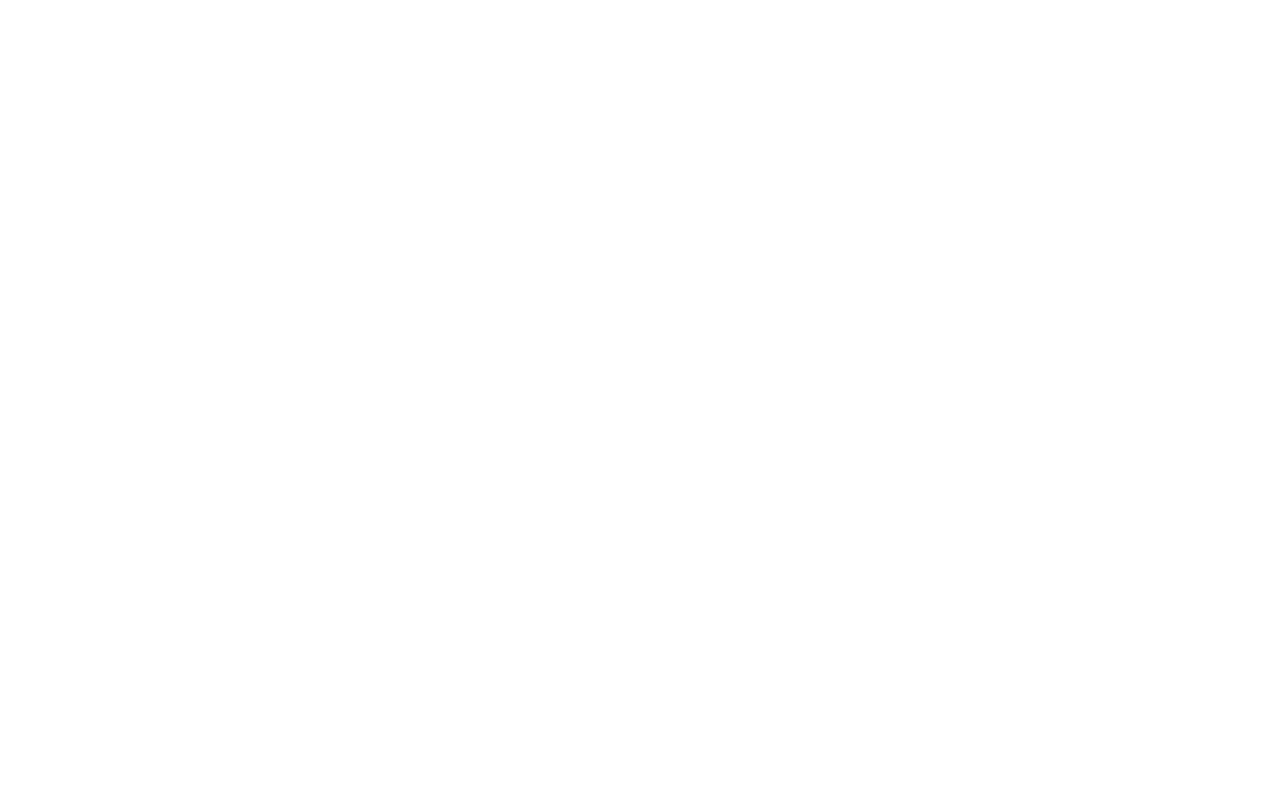
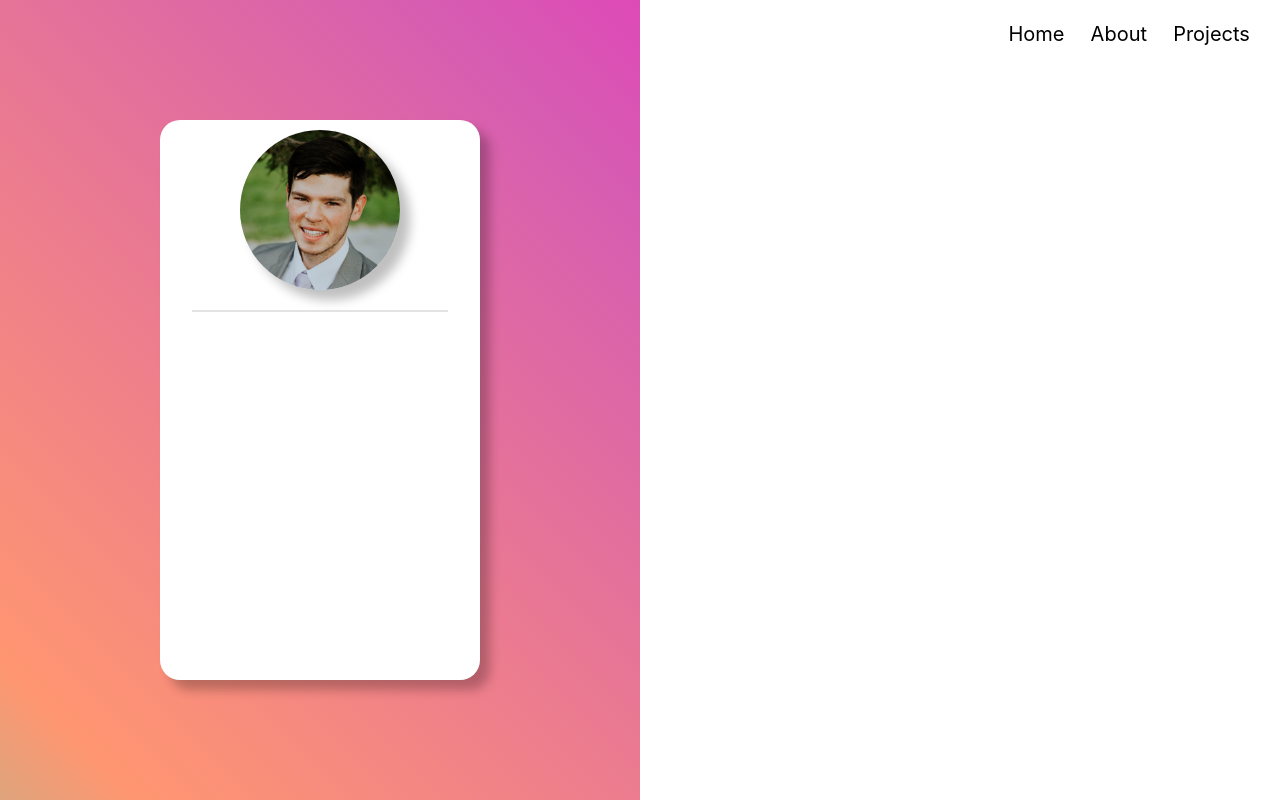
Before and after one commit to stuffy3/portfolio, a React (Create React App) app: page /portfolio/about in a window 1280 px wide. Before the commit this address had no page. Built offline with nearby package versions, Linux system fonts and the light colour scheme.

Commit message:
fixed the linking issues

```diff
--- a/src/App.js
+++ b/src/App.js
@@ -9,8 +9,9 @@ function App() {
   return (
     <div className="App">
       <Routes>
-      <Route path='/portfolio/' element={<StripeGradient />} />
-      <Route path='about' element={<About />} />
+      <Route path='/portfolio' element={<StripeGradient />} />
+      <Route exact path='/portfolio/about' element={<About />} />
+
       </Routes>
     </div>
   );
--- a/src/components/CircleContent.js
+++ b/src/components/CircleContent.js
@@ -11,7 +11,7 @@ function CircleContent() {
     <div className='Big-Circle'>
         <div className='Inner-Circle'>
             <h1>Hello, my name is Tanner, and I'm a web developer.</h1>
-            <button className='Arrow-Btn' onClick={() => navigate('about')} style={{
+            <button className='Arrow-Btn' onClick={() => navigate('/portfolio/about')} style={{
               textDecoration: 'none',
               scrollBehavior: 'smooth',
               fontSize: 100,
--- a/src/components/NavBar.js
+++ b/src/components/NavBar.js
@@ -7,10 +7,10 @@ function NavBar() {
     <div className='Nav-Bar-Container'>
         <div className='Nav-Bar-Right'>
               <div>
-                <button onClick={() => navigate("/")}>Home</button>
+                <button onClick={() => navigate("/portfolio")}>Home</button>
               </div>
               <div>
-              <button onClick={() => navigate("/about")}>About</button>
+              <button onClick={() => navigate("/portfolio/about")}>About</button>
               </div>
               <div>
               <button onClick={() => navigate("about")}>Projects</button>
```
